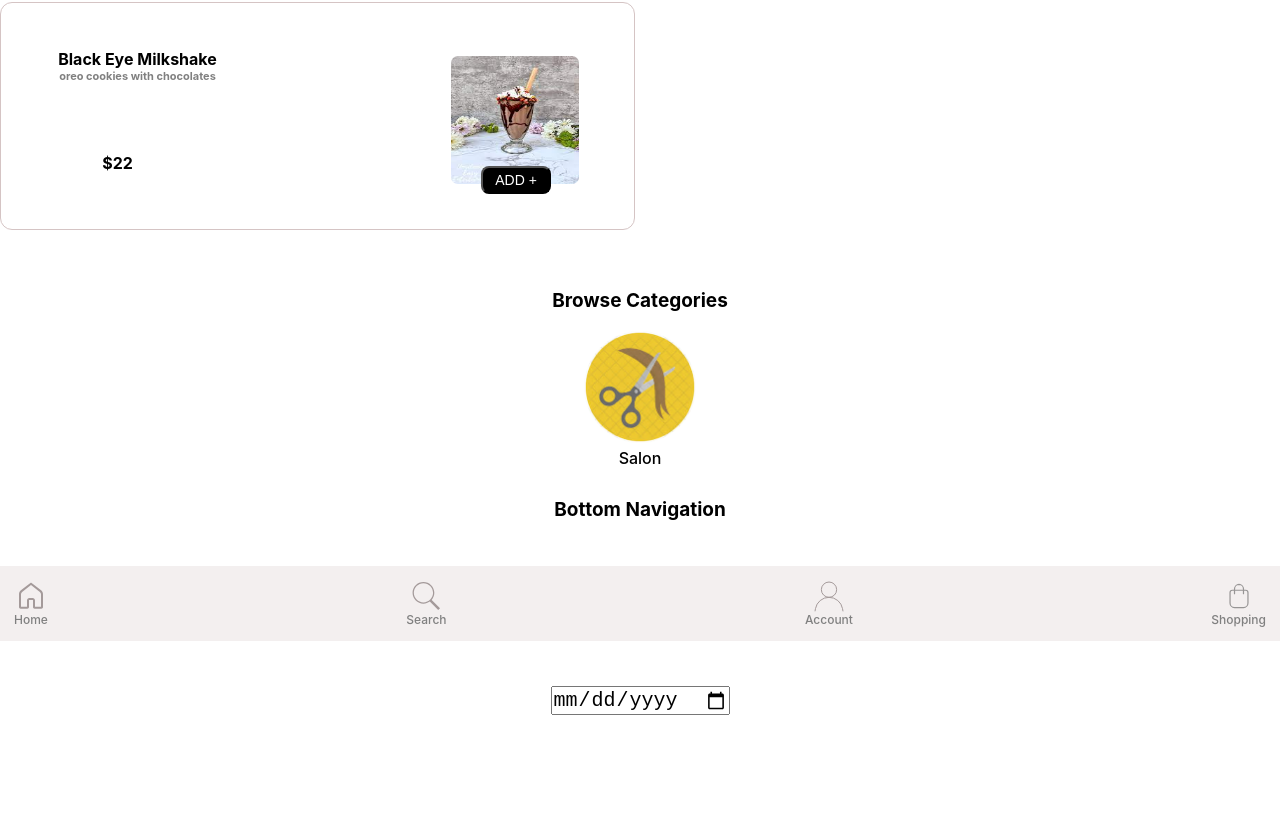
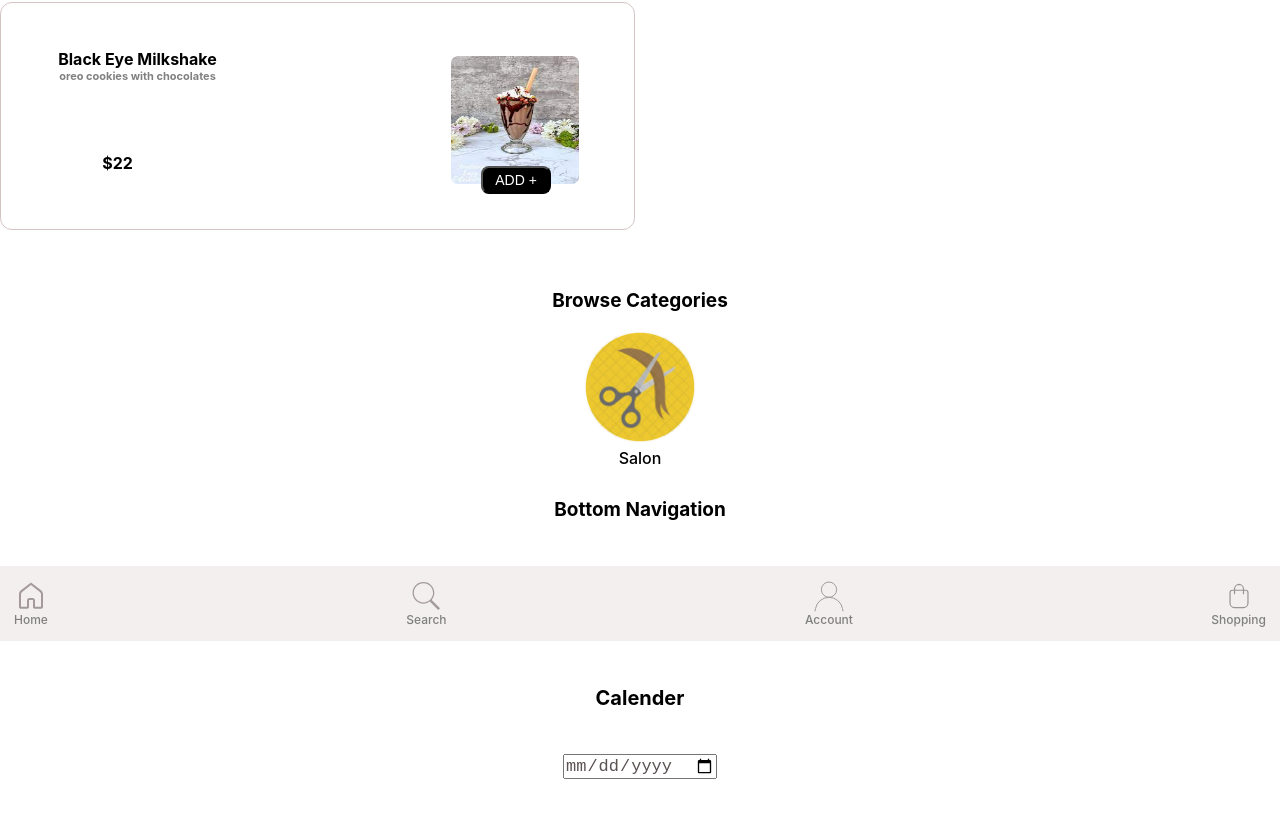
Before and after one commit to shrutiverma2208/shop, a React (Create React App) app: page / in a window 1280 px wide. Shown: the part 734-1547 px from the top of the page. Before the commit the page ends 1449 px from the top, so only its background shows below. Built offline with nearby package versions, Linux system fonts and the light colour scheme.

Commit message:
Adding calender component css

```diff
--- a/src/Components/Calender/Calender.js
+++ b/src/Components/Calender/Calender.js
@@ -10,8 +10,9 @@ const Calender = () => {
 
   return (
     <div className='calender-container'>
+        <h3 style={{fontSize:'20px'}}>Calender</h3>
       <label htmlFor="date">Select a Date:</label>
-      <input style={{fontSize:'20px'}}
+      <input style={{fontSize:'17px',margin:'44px',color: '#5a5151'}}
         type="date"
         id="date"
         value={selectedDate}
```
